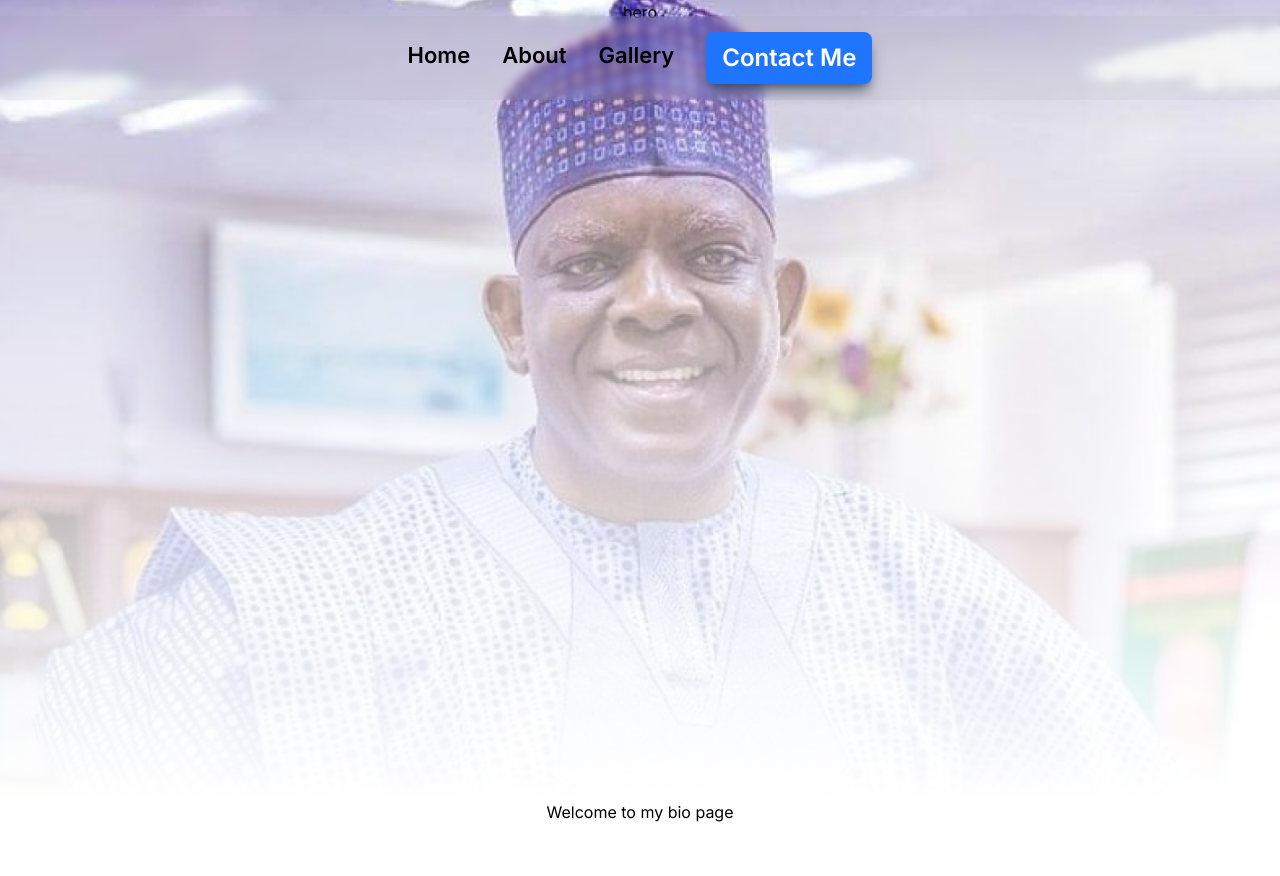
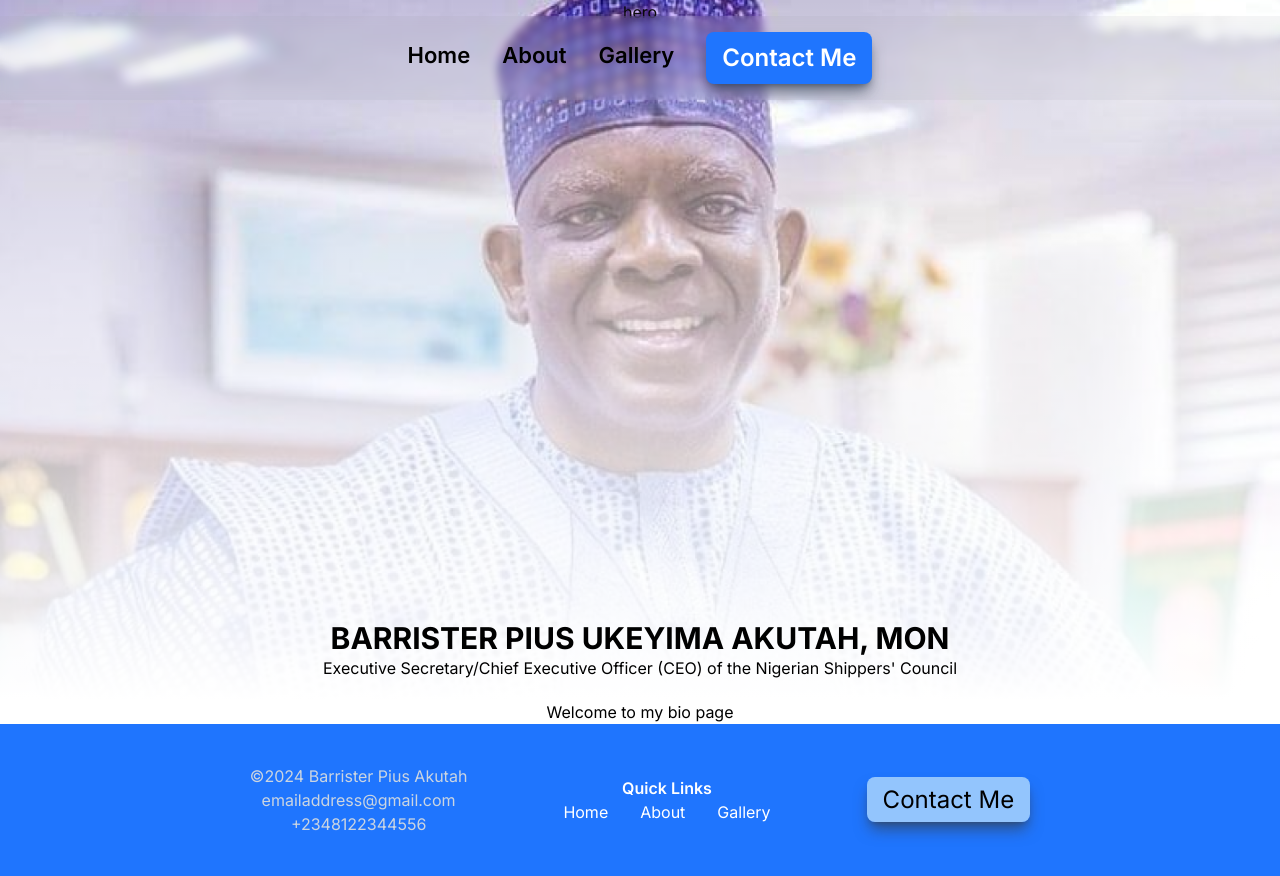
Before and after one commit to StivinTaesoo/barrister-pius, a Next.js app: page / in a window 1280 px wide. Before the commit the page ends 824 px from the top, so only its background shows below. Built offline with nearby package versions, Linux system fonts and the light colour scheme.

Commit message:
Edited the header and footer

```diff
--- /dev/null
+++ b/app/components/Footer.tsx
@@ -0,0 +1,40 @@
+import Link from "next/link";
+import React from "react";
+
+const Footer = () => {
+    return (
+        <div className="w-full py-10 bg-bluePrimary flex items-center justify-center text-center gap-x-24">
+            <div className="text-slate-300">
+                <p>&copy;2024 Barrister Pius Akutah</p>
+                <p>emailaddress@gmail.com</p>
+                <p>+2348122344556</p>
+            </div>
+            <div className="text-white">
+                <p className="font-semibold">Quick Links</p>
+                <ul className="flex items-center justify-center gap-x-8 opacity-none text-[16px] text-white font-normal ">
+                    <li>
+                        <Link href="/" className="relative">
+                            Home
+                        </Link>
+                    </li>
+                    <li>
+                        <Link href="/about">About</Link>
+                    </li>
+                    <li>
+                        <Link href="/gallery">Gallery</Link>
+                    </li>
+                </ul>
+            </div>
+            <div className="text-slate-300">
+                <Link
+                    href="/contact"
+                    className="px-4 py-2 text-black text-[24px] rounded-lg shadow-lg shadow-slate-700/70 bg-blue-300"
+                >
+                    Contact Me
+                </Link>
+            </div>
+        </div>
+    );
+};
+
+export default Footer;
--- a/app/components/hero.tsx
+++ b/app/components/hero.tsx
@@ -3,10 +3,20 @@ import Image from "next/image";
 export default function HeroSection() {
     return (
         <div
-            className="w-full h-[800px] bg-cover bg-center relative"
+            className="w-full h-[700px] bg-cover bg-center relative "
             style={{ backgroundImage: "url(/images/bg-2.png)" }}
         >
-            <div className="w-full h-full bg-transGrey absolute top-0 left-0"></div>
+            <div className="w-full h-full  bg-transGrey absolute top-0 left-0 flex flex-col items-center justify-center">
+                <div className="absolute bottom-5 text-center">
+                    <h1 className="uppercase text-3xl font-bold">
+                        Barrister Pius Ukeyima Akutah, mon
+                    </h1>
+                    <p>
+                        Executive Secretary/Chief Executive Officer (CEO) of the
+                        Nigerian Shippers' Council
+                    </p>
+                </div>
+            </div>
             hero
         </div>
     );
--- a/app/layout.tsx
+++ b/app/layout.tsx
@@ -1,6 +1,8 @@
 import type { Metadata } from "next";
 import { Inter } from "next/font/google";
 import "./globals.css";
+import { Navbar } from "./components/Navbar";
+import Footer from "./components/Footer";
 
 const inter = Inter({ subsets: ["latin"] });
 
@@ -16,7 +18,9 @@ export default function RootLayout({
 }>) {
     return (
         <html lang="en">
+            <Navbar />
             <body className={inter.className}>{children}</body>
+            <Footer />
         </html>
     );
 }
--- a/app/page.tsx
+++ b/app/page.tsx
@@ -1,11 +1,11 @@
 import Image from "next/image";
-import { Navbar } from "./components/navbar";
-import HeroSection from "./components/hero";
+import { Navbar } from "./components/Navbar";
+import HeroSection from "./components/Hero";
+import Footer from "./components/Footer";
 
 export default function Home() {
     return (
         <div className="text-center relative">
-            <Navbar />
             <HeroSection />
             <h1>Welcome to my bio page</h1>
         </div>
```
